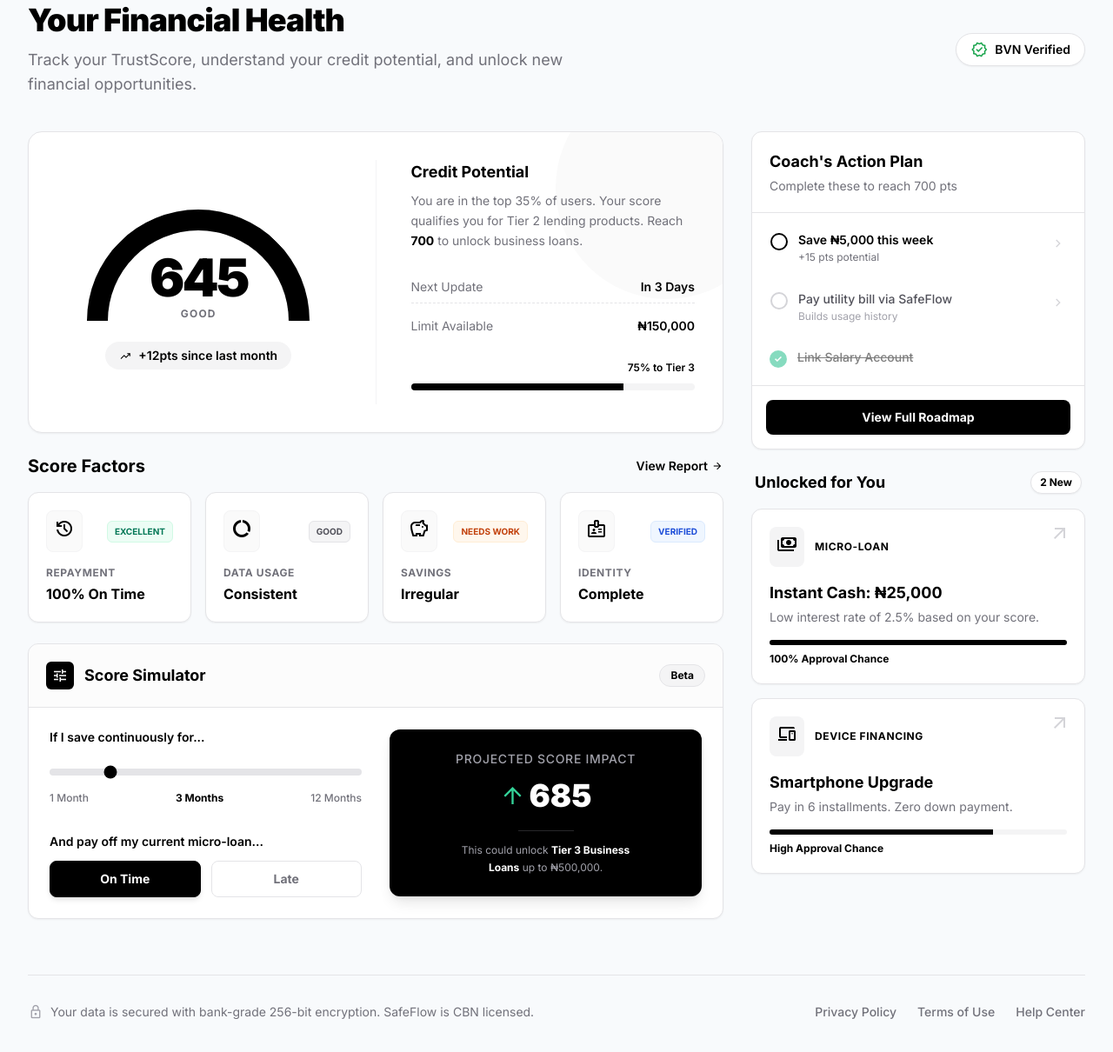
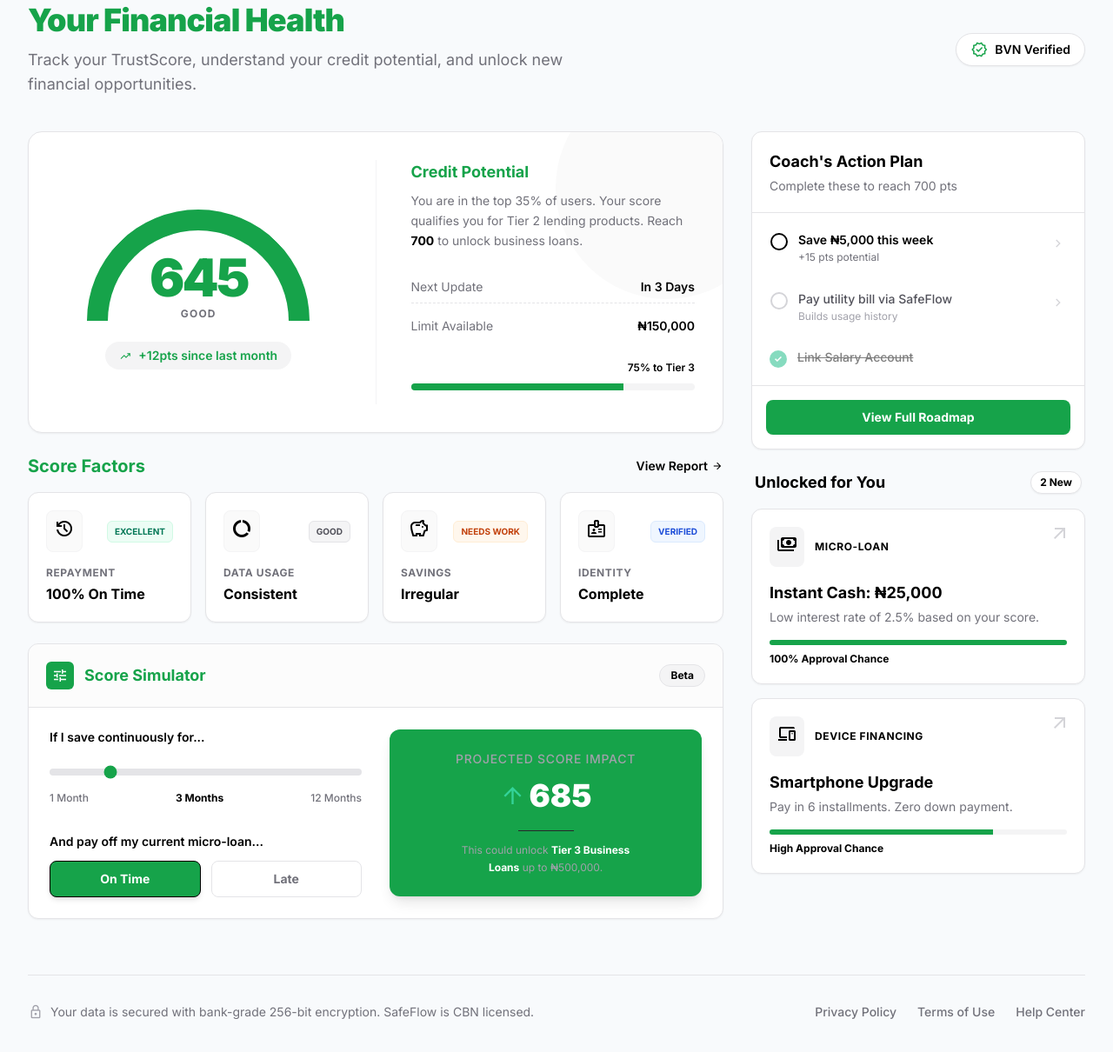
Before and after one commit to I-am-Tofunmi/SafeFlow, a plain HTML site: page SafeFlow/trustscore.html in a window 1280 px wide. Shown: the part 102-1312 px from the top of the page at 87% size. Drawn offline with nearby package versions, Linux system fonts and the light colour scheme.

Commit message:
Add files via upload

```diff
--- a/SafeFlow/trustscore.html
+++ b/SafeFlow/trustscore.html
@@ -74,7 +74,7 @@
         <div class="flex h-16 items-center justify-between">
           <div class="flex items-center gap-3">
             <div
-              class="size-8 bg-black rounded-lg flex items-center justify-center text-white"
+              class="size-8 bg-green-600 rounded-lg flex items-center justify-center text-white"
             >
               <span class="material-symbols-outlined text-2xl"
                 >shield_person</span
@@ -140,7 +140,7 @@
         >
           <div class="max-w-2xl">
             <h1
-              class="text-3xl md:text-4xl font-extrabold text-black tracking-tight mb-3"
+              class="text-3xl md:text-4xl font-extrabold text-green-600 tracking-tight mb-3"
             >
               Your Financial Health
             </h1>
@@ -177,14 +177,14 @@
                       class="absolute w-64 h-64 rounded-full border-[24px] border-zinc-100 box-border"
                     ></div>
                     <div
-                      class="absolute w-64 h-64 rounded-full border-[24px] border-transparent border-t-black border-r-black box-border"
+                      class="absolute w-64 h-64 rounded-full border-[24px] border-transparent border-t-green-600 border-r-green-600 box-border"
                       style="transform: rotate(-45deg)"
                     ></div>
                     <div
                       class="absolute bottom-0 left-1/2 -translate-x-1/2 flex flex-col items-center"
                     >
                       <span
-                        class="text-6xl font-black text-black tracking-tighter"
+                        class="text-6xl font-black text-green-600 tracking-tighter"
                         >645</span
                       >
                       <span
@@ -194,7 +194,7 @@
                     </div>
                   </div>
                   <div
-                    class="mt-6 flex items-center gap-2 text-black bg-zinc-100 px-4 py-1.5 rounded-full text-sm font-semibold"
+                    class="mt-6 flex items-center gap-2 text-green-600 bg-zinc-100 px-4 py-1.5 rounded-full text-sm font-semibold"
                   >
                     <span class="material-symbols-outlined text-sm"
                       >trending_up</span
@@ -206,7 +206,7 @@
                   class="flex-1 space-y-8 border-l border-zinc-100 md:pl-10 w-full"
                 >
                   <div>
-                    <h3 class="text-lg font-bold text-black mb-2">
+                    <h3 class="text-lg font-bold text-green-600 mb-2">
                       Credit Potential
                     </h3>
                     <p class="text-text-muted text-sm leading-relaxed">
@@ -242,7 +242,7 @@
                         class="overflow-hidden h-2 mb-4 text-xs flex rounded bg-zinc-100"
                       >
                         <div
-                          class="shadow-none flex flex-col text-center whitespace-nowrap text-white justify-center bg-black"
+                          class="shadow-none flex flex-col text-center whitespace-nowrap text-white justify-center bg-green-600"
                           style="width: 75%"
                         ></div>
                       </div>
@@ -253,7 +253,7 @@
             </div>
             <div>
               <div class="flex items-center justify-between mb-4">
-                <h2 class="text-xl font-bold text-black">Score Factors</h2>
+                <h2 class="text-xl font-bold text-green-600">Score Factors</h2>
                 <button
                   class="text-black text-sm font-semibold hover:underline flex items-center gap-1"
                 >
@@ -358,13 +358,13 @@
               >
                 <div class="flex items-center gap-3">
                   <div
-                    class="bg-black text-white p-1.5 rounded-md flex items-center justify-center"
+                    class="bg-green-600 text-white p-1.5 rounded-md flex items-center justify-center"
                   >
                     <span class="material-symbols-outlined text-[20px]"
                       >tune</span
                     >
                   </div>
-                  <h3 class="text-lg font-bold text-black">Score Simulator</h3>
+                  <h3 class="text-lg font-bold text-green-600">Score Simulator</h3>
                 </div>
                 <span
                   class="text-xs font-bold text-black bg-zinc-100 px-3 py-1 rounded-full border border-zinc-200"
@@ -378,7 +378,7 @@
                       >If I save continuously for...</label
                     >
                     <input
-                      class="w-full h-2 bg-zinc-200 rounded-lg appearance-none cursor-pointer accent-black"
+                      class="w-full h-2 bg-zinc-200 rounded-lg appearance-none cursor-pointer accent-green-600"
                       max="12"
                       min="1"
                       type="range"
@@ -398,7 +398,7 @@
                     >
                     <div class="flex gap-3">
                       <button
-                        class="flex-1 py-2.5 px-3 rounded-lg bg-black text-white text-sm font-bold border border-black shadow-md hover:bg-zinc-800 transition-all"
+                        class="flex-1 py-2.5 px-3 rounded-lg bg-green-600 text-white text-sm font-bold border border-black shadow-md hover:bg-zinc-800 transition-all"
                       >
                         On Time
                       </button>
@@ -411,10 +411,10 @@
                   </div>
                 </div>
                 <div
-                  class="bg-black rounded-xl p-6 flex flex-col items-center justify-center text-center shadow-lg relative overflow-hidden group"
+                  class="bg-green-600 rounded-xl p-6 flex flex-col items-center justify-center text-center shadow-lg relative overflow-hidden group"
                 >
                   <div
-                    class="absolute inset-0 bg-white/5 opacity-0 group-hover:opacity-100 transition-opacity"
+                    class="absolute inset-0 bg-black-600/5 opacity-0 group-hover:opacity-100 transition-opacity"
                   ></div>
                   <p
                     class="text-zinc-400 text-sm font-medium mb-3 uppercase tracking-wider"
@@ -517,7 +517,7 @@
               </div>
               <div class="p-4 border-t border-border-light mt-auto">
                 <button
-                  class="w-full py-2.5 rounded-lg bg-black text-white text-sm font-bold hover:bg-zinc-800 transition-colors shadow-sm"
+                  class="w-full py-2.5 rounded-lg bg-green-600 text-white text-sm font-bold hover:bg-zinc-800 transition-colors shadow-sm"
                 >
                   View Full Roadmap
                 </button>
@@ -559,7 +559,7 @@
                 <div
                   class="w-full h-1.5 bg-zinc-100 rounded-full overflow-hidden"
                 >
-                  <div class="h-full bg-black w-full"></div>
+                  <div class="h-full bg-green-600 w-full"></div>
                 </div>
                 <p class="text-xs text-black mt-2 font-bold">
                   100% Approval Chance
@@ -593,7 +593,7 @@
                 <div
                   class="w-full h-1.5 bg-zinc-100 rounded-full overflow-hidden"
                 >
-                  <div class="h-full bg-black w-3/4"></div>
+                  <div class="h-full bg-green-600 w-3/4"></div>
                 </div>
                 <p class="text-xs text-black mt-2 font-bold">
                   High Approval Chance
```
Also changed, not shown: SafeFlow/securitycenter.html (+5 -5 lines), SafeFlow/transaction.html (+5 -5 lines).
